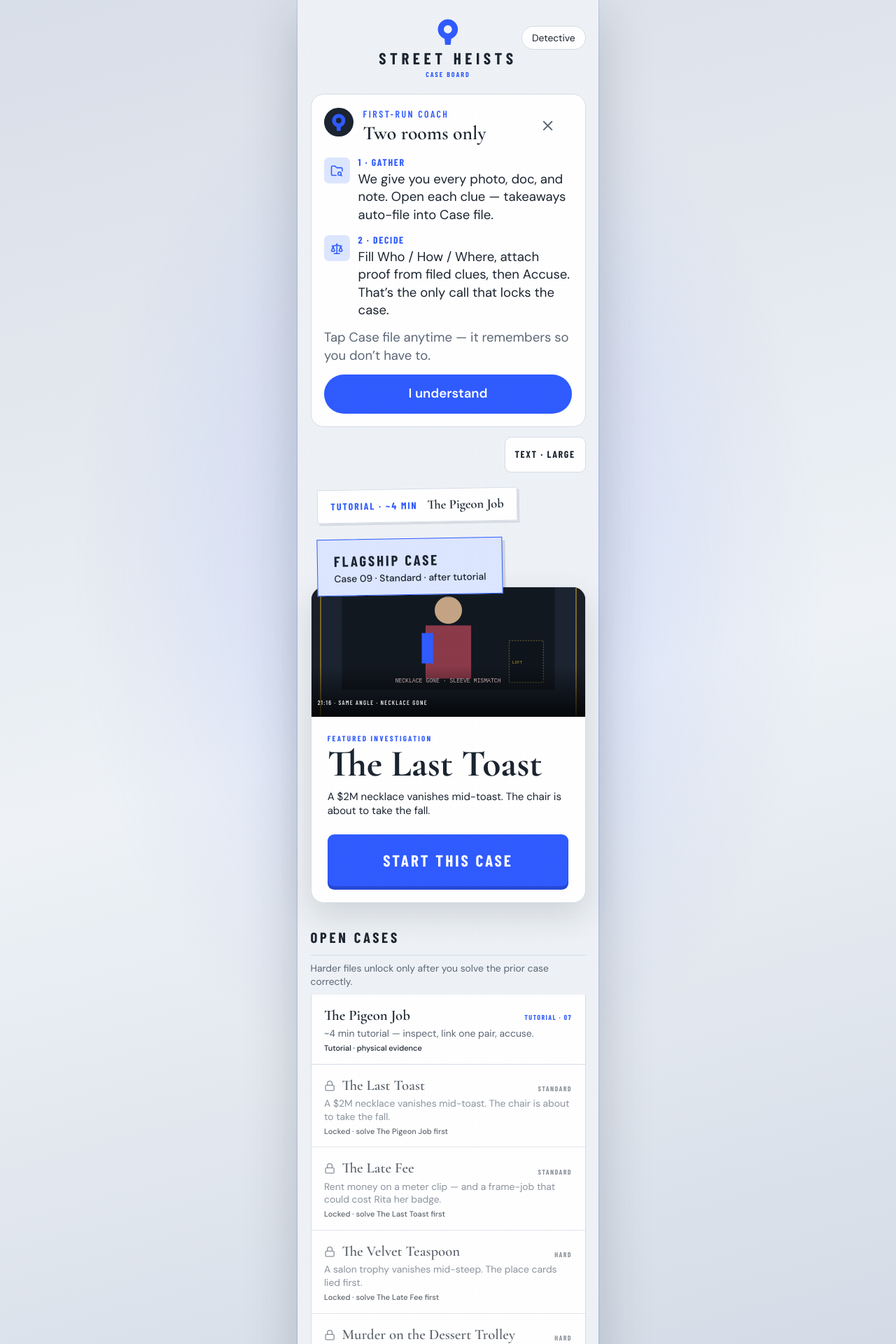
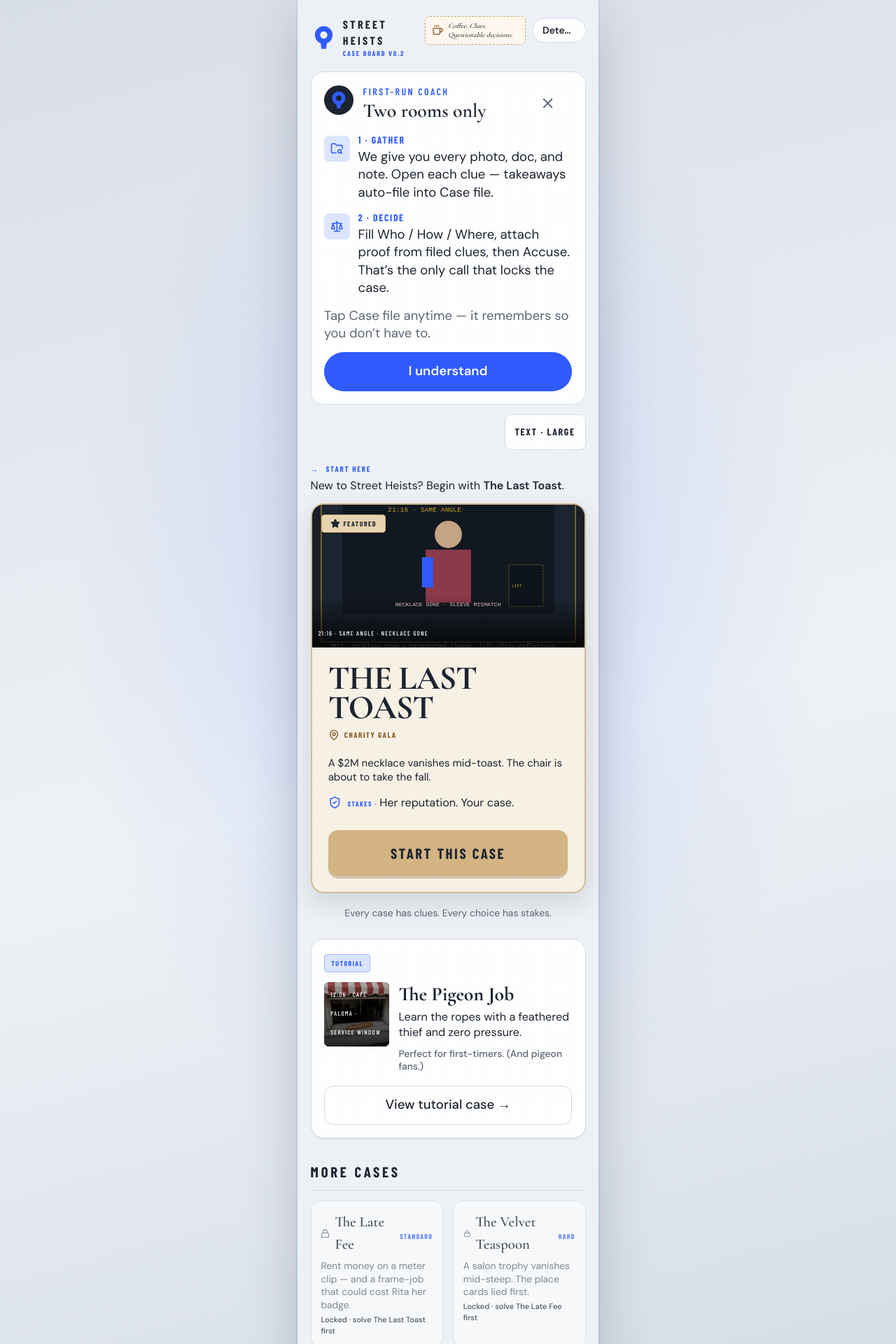
Before and after one commit to jobrandes/StreetHeists, a Next.js app: page /cases in a window 1280 px wide. Shown: the top 1920 px of the page at 70% size. Built offline with nearby package versions, Linux system fonts and the light colour scheme.

Commit message:
Fold Mosaic Last Toast board + inspect + spoiler-safe share (v0.5.2)

```diff
--- a/src/app/cases/page.tsx
+++ b/src/app/cases/page.tsx
@@ -1,17 +1,22 @@
 "use client";
 
-import { Button } from "@/components/ui/button";
 import { EvidenceArt } from "@/components/evidence-art";
 import { FirstRunCoach } from "@/components/first-run-coach";
 import { KeyholeLogo } from "@/components/keyhole-logo";
 import { TextScaleToggle } from "@/components/text-scale";
+import { Button } from "@/components/ui/button";
 import { Dialog, DialogContent, DialogTrigger } from "@/components/ui/dialog";
 import { Input } from "@/components/ui/input";
 import { VersionStamp } from "@/components/version-stamp";
 import { difficultyLabel, isCaseUnlocked } from "@/lib/investigation";
-import { lastToastCase, moreCases, playableCases, pigeonCase } from "@/lib/seed";
+import {
+  lastToastCase,
+  moreCases,
+  playableCases,
+  pigeonCase,
+} from "@/lib/seed";
 import { useHeists } from "@/lib/store";
-import { Lock } from "lucide-react";
+import { Coffee, Lock, MapPin, ShieldCheck, Star } from "lucide-react";
 import Link from "next/link";
 import { useMemo, useState } from "react";
 
@@ -23,32 +28,52 @@ export default function CaseBoardPage() {
 
   const progressMap = useMemo(
     () =>
-      Object.fromEntries(playableCases.map((item) => [item.id, progressFor(item.id)])),
+      Object.fromEntries(
+        playableCases.map((item) => [item.id, progressFor(item.id)]),
+      ),
     [progressFor],
   );
 
+  const secondaryCases = playableCases.filter(
+    (item) => item.id !== lastToastCase.id && item.id !== pigeonCase.id,
+  );
+
   return (
-    <main className="play-day flex min-h-dvh flex-col px-4 pb-8 pt-5">
-      <header className="relative flex min-h-20 items-center justify-center text-center">
+    <main className="play-day flex min-h-dvh flex-col px-4 pb-10 pt-5">
+      <header className="flex items-start justify-between gap-3">
+        <Link href="/" className="min-w-0">
+          <div className="flex items-center gap-2">
+            <KeyholeLogo className="size-8" />
             <div>
-          <Link href="/" className="inline-block">
-            <KeyholeLogo className="mx-auto size-9" />
-            <p className="font-display text-xl font-bold tracking-[0.24em] text-ink uppercase">
+              <p className="font-display text-sm font-bold tracking-[0.2em] text-ink uppercase">
                 Street Heists
               </p>
+              <p className="font-display text-[10px] font-bold tracking-[0.18em] text-gold uppercase">
+                Case board v0.2
+              </p>
+            </div>
+          </div>
         </Link>
-          <p className="font-display text-[10px] font-bold tracking-[0.2em] text-gold uppercase">
-            Case board
+        <div className="flex items-center gap-2">
+          <div className="hidden max-w-[9rem] items-center gap-1.5 rounded-md border border-dashed border-[#C4A574] bg-[#FFF8EE] px-2 py-1.5 sm:flex">
+            <Coffee className="size-3.5 shrink-0 text-[#8A5A22]" />
+            <p className="font-serif text-[10px] leading-tight text-ink italic">
+              Coffee. Clues. Questionable decisions.
             </p>
           </div>
           <Dialog>
             <DialogTrigger asChild>
-            <button className="absolute right-0 top-3 max-w-20 truncate rounded-full border border-hairline bg-card px-3 py-1.5 text-xs text-ink">
+              <button
+                type="button"
+                className="max-w-[5.5rem] truncate rounded-full border border-hairline bg-card px-3 py-1.5 text-xs font-semibold text-ink"
+              >
                 {alias}
               </button>
             </DialogTrigger>
             <DialogContent title="Investigator alias" className="play-day">
-            <p className="mb-3 text-sm text-muted">Printed on your solved-case poster.</p>
+              <p className="mb-3 text-sm text-muted">
+                Printed on your solved-case poster.
+              </p>
               <Input
                 value={nextAlias}
                 onChange={(event) => setNextAlias(event.target.value)}
@@ -59,6 +84,7 @@ export default function CaseBoardPage() {
               </Button>
             </DialogContent>
           </Dialog>
+        </div>
       </header>
 
       <FirstRunCoach />
@@ -67,133 +93,157 @@ export default function CaseBoardPage() {
         <TextScaleToggle />
       </div>
 
-      <Link
-        href={`/case/${pigeonCase.id}`}
-        className="relative z-10 mx-2 mb-3 mt-5 flex w-fit items-center gap-3 -rotate-1 border border-hairline bg-card px-4 py-2 shadow-[3px_3px_0_rgba(27,36,48,0.1)]"
-      >
-        <p className="font-display text-xs font-bold tracking-[0.14em] text-[#2F5BFF] uppercase">
-          Tutorial · ~4 min
+      <p className="mt-4 inline-flex items-center gap-2 font-display text-[11px] font-bold tracking-[0.16em] text-[#2F5BFF] uppercase">
+        <span aria-hidden>→</span> Start here
       </p>
-        <p className="font-serif text-base font-semibold text-ink">{pigeonCase.title}</p>
-      </Link>
-
-      <div className="relative z-10 mx-2 mb-[-0.65rem] mt-2 w-fit -rotate-1 border border-[#2F5BFF] bg-[#DCE6FF] px-5 py-3 shadow-[4px_5px_0_rgba(27,36,48,0.14)]">
-        <p className="font-display text-lg font-bold tracking-[0.14em] text-ink uppercase">
-          Flagship case
+      <p className="mt-1 text-sm text-ink">
+        New to Street Heists? Begin with{" "}
+        <span className="font-semibold">The Last Toast</span>.
       </p>
-        <p className="text-xs font-medium text-ink">
-          Case {String(lastToastCase.number).padStart(2, "0")} · {difficultyLabel(lastToastCase.difficulty)} · after tutorial
-        </p>
-      </div>
 
       <Link
         href={`/case/${lastToastCase.id}`}
-        className="block overflow-hidden rounded-2xl border border-hairline bg-card shadow-[0_18px_45px_rgba(27,36,48,0.14)]"
+        className="relative mt-3 block overflow-hidden rounded-2xl border-2 border-[#C4A574]/70 bg-[#F7F1E6] shadow-[0_14px_36px_rgba(27,36,48,0.14)]"
       >
-        <EvidenceArt evidence={lastToastCase.evidence[1]} className="h-40" />
+        <span className="absolute top-3 left-3 z-10 inline-flex items-center gap-1 rounded-sm border border-[#8A5A22]/40 bg-[#E8D4B0] px-2.5 py-1 font-display text-[10px] font-bold tracking-[0.14em] text-ink uppercase shadow">
+          <Star className="size-3 fill-current" /> Featured
+        </span>
+        <EvidenceArt
+          evidence={lastToastCase.evidence[1] ?? lastToastCase.evidence[0]}
+          className="h-44 w-full"
+        />
         <div className="p-5">
-          <p className="font-display text-[11px] font-bold tracking-[0.2em] text-gold uppercase">
-            Featured investigation
-          </p>
-          <h1 className="mt-1 font-serif text-[2.9rem] font-bold leading-[0.86] text-ink">
+          <h1 className="font-serif text-[2.6rem] font-bold leading-[0.88] tracking-tight text-ink uppercase">
             {lastToastCase.title}
           </h1>
-          <p className="mt-3 text-[15px] leading-snug text-ink">{lastToastCase.subtitle}</p>
-          <div className="mt-5 flex h-16 items-center justify-center rounded-lg bg-gold text-white shadow-[0_5px_0_#2549d6]">
-            <span className="font-display text-xl font-bold tracking-[0.13em] uppercase">
+          <p className="mt-2 inline-flex items-center gap-1.5 font-display text-[11px] font-bold tracking-[0.14em] text-[#8A5A22] uppercase">
+            <MapPin className="size-3.5" /> Charity gala
+          </p>
+          <p className="mt-3 text-[15px] leading-snug text-ink">
+            {lastToastCase.subtitle}
+          </p>
+          <p className="mt-3 inline-flex items-start gap-2 text-sm text-ink">
+            <ShieldCheck className="mt-0.5 size-4 shrink-0 text-gold" />
+            <span>
+              <span className="font-display text-[10px] font-bold tracking-[0.14em] text-gold uppercase">
+                Stakes ·{" "}
+              </span>
+              Her reputation. Your case.
+            </span>
+          </p>
+          <div className="mt-5 flex h-14 items-center justify-center rounded-xl bg-[#D4B483] font-display text-lg font-bold tracking-[0.12em] text-ink uppercase shadow-[0_4px_0_rgba(120,80,30,0.28)]">
             {resume ? "Resume this case" : "Start this case"}
-            </span>
           </div>
         </div>
       </Link>
 
+      <p className="mt-4 text-center text-xs text-muted">
+        Every case has clues. Every choice has stakes.
+      </p>
+
+      <section className="mt-6 rounded-2xl border border-hairline bg-card p-4 shadow-[0_2px_0_rgba(27,36,48,0.06)]">
+        <span className="inline-flex rounded-sm border border-[#2F5BFF]/35 bg-[#DCE6FF] px-2 py-1 font-display text-[10px] font-bold tracking-[0.14em] text-[#2F5BFF] uppercase">
+          Tutorial
+        </span>
+        <div className="mt-3 flex gap-3">
+          <EvidenceArt
+            evidence={pigeonCase.evidence[0]}
+            className="size-20 shrink-0 rounded-md"
+          />
+          <div className="min-w-0">
+            <h2 className="font-serif text-2xl font-bold leading-tight text-ink">
+              {pigeonCase.title}
+            </h2>
+            <p className="mt-1 text-sm leading-snug text-ink">
+              Learn the ropes with a feathered thief and zero pressure.
+            </p>
+            <p className="mt-2 text-xs font-medium text-muted">
+              Perfect for first-timers. (And pigeon fans.)
+            </p>
+          </div>
+        </div>
+        <Button asChild variant="bronze" className="mt-4 w-full rounded-xl">
+          <Link href={`/case/${pigeonCase.id}`}>View tutorial case →</Link>
+        </Button>
+      </section>
+
       <section className="mt-7">
         <h2 className="border-b border-hairline pb-2 font-display text-lg font-bold tracking-[0.18em] text-ink uppercase">
-          Open cases
+          More cases
         </h2>
-        <p className="mt-2 text-xs text-muted">
-          Harder files unlock only after you solve the prior case correctly.
-        </p>
-        <div className="mt-2 divide-y divide-hairline rounded-b-xl border-x border-b border-hairline bg-card">
-          {playableCases.map((item) => {
+        <div className="mt-3 grid gap-3 sm:grid-cols-2">
+          {secondaryCases.map((item) => {
+            const unlocked = isCaseUnlocked(item, progressMap);
             const progress = progressFor(item.id);
             const solved = Boolean(progress.lastVerdict?.correct);
-            const unlocked = isCaseUnlocked(item, progressMap);
             const prior = item.unlockAfterCaseId
               ? playableCases.find((c) => c.id === item.unlockAfterCaseId)
               : null;
-            const status = !unlocked
+            const body = (
+              <>
+                <div className="flex items-baseline justify-between gap-2">
+                  <p className="inline-flex items-center gap-1.5 font-serif text-lg font-semibold text-ink">
+                    {!unlocked ? <Lock className="size-3.5 text-muted" /> : null}
+                    {item.title}
+                  </p>
+                  <p className="shrink-0 font-display text-[10px] font-bold tracking-[0.12em] text-gold uppercase">
+                    {difficultyLabel(item.difficulty)}
+                  </p>
+                </div>
+                <p className="mt-1 text-xs text-muted">{item.subtitle}</p>
+                <p className="mt-1 text-[11px] font-medium text-ink">
+                  {!unlocked
                     ? `Locked · solve ${prior?.title ?? "the prior case"} first`
                     : solved
                       ? "Solved"
                       : progress.startedAt
                         ? "In progress"
-                  : `${difficultyLabel(item.difficulty)} · physical evidence`;
-
-            if (!unlocked) {
-              return (
-                <div
-                  key={item.id}
-                  className="block px-4 py-3 opacity-70"
-                  aria-disabled="true"
-                >
-                  <div className="flex items-baseline justify-between gap-3">
-                    <p className="inline-flex items-center gap-2 font-serif text-lg font-semibold text-ink">
-                      <Lock className="size-3.5 shrink-0 text-muted" />
-                      {item.title}
+                        : "Ready when you are"}
                 </p>
-                    <p className="shrink-0 font-display text-[10px] font-bold tracking-[0.14em] text-muted uppercase">
-                      {difficultyLabel(item.difficulty)}
-                    </p>
-                  </div>
-                  <p className="text-xs text-muted">{item.subtitle}</p>
-                  <p className="mt-1 text-[11px] font-medium text-ink">{status}</p>
-                </div>
+              </>
             );
-            }
-
-            return (
+            return unlocked ? (
               <Link
                 key={item.id}
                 href={`/case/${item.id}`}
-                className="block px-4 py-3 transition-colors hover:bg-[#E8EEF8]"
+                className="rounded-xl border border-hairline bg-card p-3 transition-colors hover:bg-[#E8EEF8]"
               >
-                <div className="flex items-baseline justify-between gap-3">
-                  <p className="font-serif text-lg font-semibold text-ink">{item.title}</p>
-                  <p className="shrink-0 font-display text-[10px] font-bold tracking-[0.14em] text-gold uppercase">
-                    {difficultyLabel(item.difficulty)} · {String(item.number).padStart(2, "0")}
-                  </p>
+                {body}
+              </Link>
+            ) : (
+              <div
+                key={item.id}
+                className="rounded-xl border border-hairline bg-card/70 p-3 opacity-75"
+                aria-disabled
+              >
+                {body}
               </div>
-                <p className="text-xs text-muted">{item.subtitle}</p>
-                <p className="mt-1 text-[11px] font-medium text-ink">{status}</p>
-              </Link>
             );
           })}
-        </div>
-      </section>
-
-      <section className="mt-7">
-        <h2 className="border-b border-hairline pb-2 font-display text-lg font-bold tracking-[0.18em] text-ink uppercase">
-          Coming soon
-        </h2>
-        <div className="divide-y divide-hairline rounded-b-xl border-x border-b border-hairline bg-card">
           {moreCases.map((item) => (
-            <div key={item.title} className="px-4 py-3">
-              <p className="inline-flex items-center gap-2 font-serif text-lg font-semibold text-ink">
+            <div
+              key={item.title}
+              className="rounded-xl border border-dashed border-hairline bg-card/60 p-3 opacity-80"
+            >
+              <p className="inline-flex items-center gap-1.5 font-serif text-lg font-semibold text-ink">
                 <Lock className="size-3.5 text-muted" />
                 {item.title}
               </p>
-              <p className="text-xs text-muted">{item.label}</p>
+              <p className="mt-1 text-xs text-muted">{item.label}</p>
             </div>
           ))}
         </div>
       </section>
 
-      {featuredProgress.startedAt ? (
+      <p className="mt-8 rounded-md border border-dashed border-[#C4A574]/60 bg-[#FFF8EE] px-3 py-2 text-center font-serif text-xs text-ink italic">
+        One wrong move. One clever twist. That&apos;s the fun. — E
+      </p>
+
+      {featuredProgress.startedAt || progressFor(pigeonCase.id).startedAt ? (
         <button
           type="button"
           onClick={() => resetCase(pigeonCase.id)}
-          className="mt-7 text-xs text-muted underline underline-offset-2"
+          className="mt-6 text-xs text-muted underline underline-offset-2"
         >
           Reset tutorial case progress
         </button>
```
Lines whose indentation alone changed are shown as unchanged.
